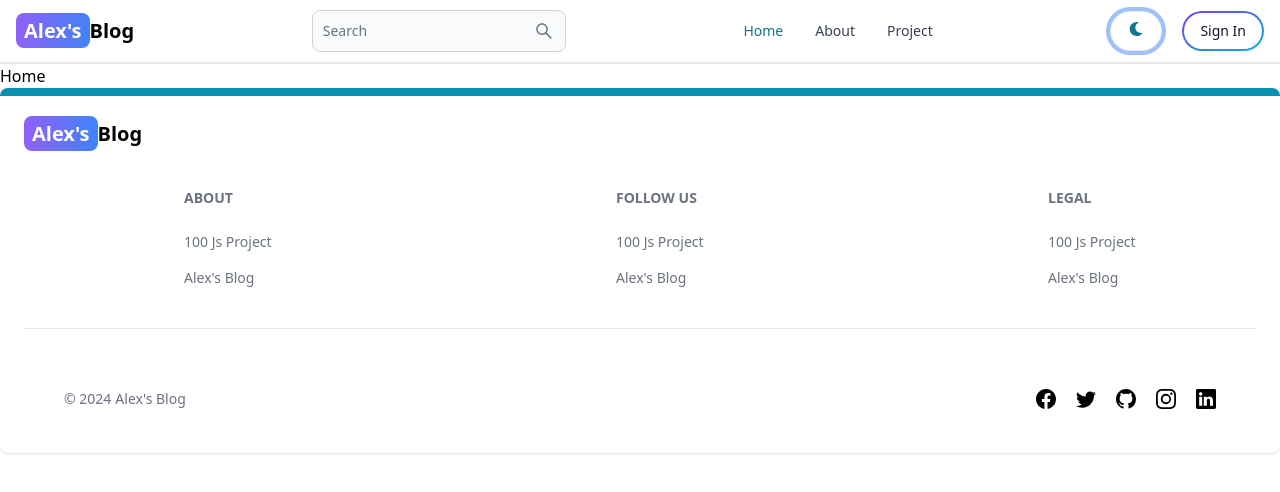
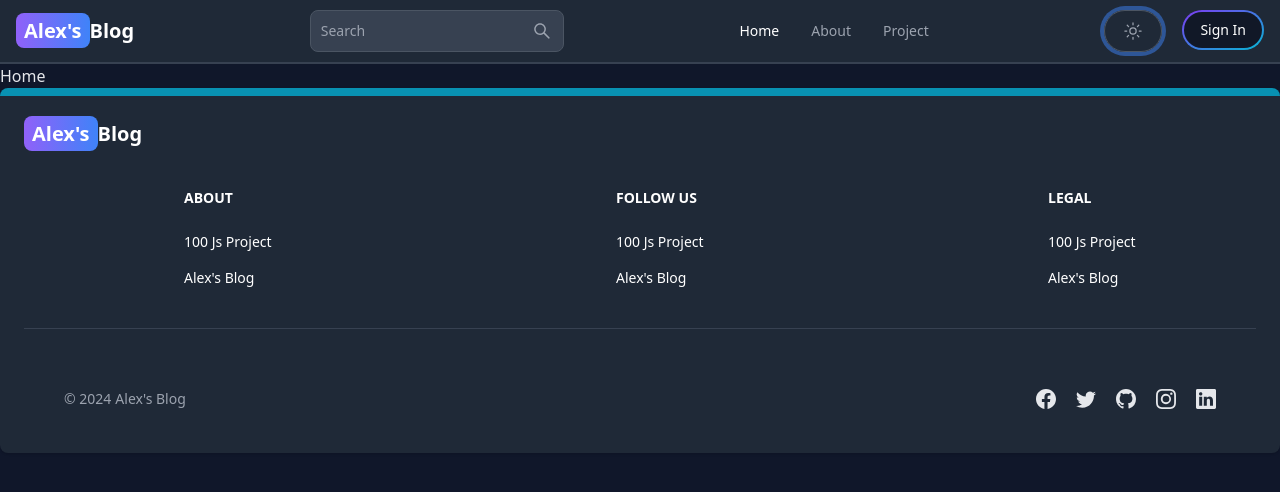
Before and after one commit to AlemayehuDabi/Blog_App, a React (Vite) app in the folder client/: page / in a window 1280 px wide. Both pictures are taken after a click on the button 1136 px from the left and 31 px from the top of the page. Shown: the top 492 px of the page. Built offline with nearby package versions, Linux system fonts and the light colour scheme; no server answers; a web font is replaced by a local one.

Commit message:
dark mode

```diff
--- a/client/src/Redux/rootReducer.js
+++ b/client/src/Redux/rootReducer.js
@@ -1,8 +1,10 @@
-import userSlice from "./userSlice/userSlice";
+import themeSlice from "./theme/themeSlice";
+import userSlice from "./user/userSlice";
 import { combineReducers } from "@reduxjs/toolkit";
 
 const rootReducer = combineReducers({
   user: userSlice,
+  theme: themeSlice,
 });
 
 export default rootReducer;
--- a/client/src/Redux/store.js
+++ b/client/src/Redux/store.js
@@ -13,6 +13,8 @@ const persistedReducer = persistReducer(persistConfig, rootReducer);
 
 export const store = configureStore({
   reducer: persistedReducer,
+  middleware: (getDefaultMiddleware) =>
+    getDefaultMiddleware({ serializableCheck: false }),
 });
 
 export const persistor = persistStore(store);
--- /dev/null
+++ b/client/src/Redux/theme/themeSlice.js
@@ -0,0 +1,19 @@
+import { createSlice } from "@reduxjs/toolkit";
+
+const initialState = {
+  theme: "light",
+};
+
+const themeSlice = createSlice({
+  name: "theme",
+  initialState,
+  reducers: {
+    toggleTheme: (state) => {
+      state.theme = state.theme === "light" ? "dark" : "light";
+    },
+  },
+});
+
+export const { toggleTheme } = themeSlice.actions;
+
+export default themeSlice.reducer;
--- a/client/src/component/Header.jsx
+++ b/client/src/component/Header.jsx
@@ -8,15 +8,18 @@ import {
 import { Link, useLocation } from "react-router-dom";
 import { AiOutlineSearch } from "react-icons/ai";
 import { FaMoon } from "react-icons/fa";
-import { useSelector } from "react-redux";
+import { useSelector, useDispatch } from "react-redux";
 import { Avatar } from "flowbite-react";
 import { GoSignOut } from "react-icons/go";
 import { CgProfile } from "react-icons/cg";
+import { toggleTheme } from "../Redux/theme/themeSlice";
+import { IoSunnyOutline } from "react-icons/io5";
 
 const Header = () => {
   const path = useLocation().pathname;
   const { currentUser } = useSelector((state) => state.user);
-
+  const { theme } = useSelector((state) => state.theme);
+  const dispatch = useDispatch();
   return (
     <Navbar className="border-b-2">
       <Link
@@ -40,8 +43,12 @@ const Header = () => {
         <AiOutlineSearch />
       </Button>
       <div className="flex space-x-5 md:order-2">
-        <Button color="gray" pill>
-          <FaMoon />
+        <Button color="gray" pill onClick={() => dispatch(toggleTheme())}>
+          {theme === "light" ? (
+            <FaMoon size={20} />
+          ) : (
+            <IoSunnyOutline size={20} />
+          )}
         </Button>
         {currentUser ? (
           <Dropdown
--- /dev/null
+++ b/client/src/component/themeComponent.jsx
@@ -0,0 +1,12 @@
+import { useSelector } from "react-redux";
+
+export default function ThemeComponent({ children }) {
+  const { theme } = useSelector((state) => state.theme);
+  return (
+    <div className={theme}>
+      <div className="bg-white text-black dark:bg-[rgb(16,23,42)] dark:text-gray-200 min-h-screen">
+        {children}
+      </div>
+    </div>
+  );
+}
--- a/client/src/main.jsx
+++ b/client/src/main.jsx
@@ -7,14 +7,17 @@ import { Provider } from "react-redux";
 import { store } from "./Redux/store.js";
 import { PersistGate } from "redux-persist/integration/react";
 import { persistor } from "./Redux/store.js";
+import ThemeComponent from "./component/themeComponent.jsx";
 
 createRoot(document.getElementById("root")).render(
   <StrictMode>
     <PersistGate persistor={persistor}>
       <Provider store={store}>
-        <Router>
-          <App />
-        </Router>
+        <ThemeComponent>
+          <Router>
+            <App />
+          </Router>
+        </ThemeComponent>
       </Provider>
     </PersistGate>
   </StrictMode>
--- a/client/src/pages/Login.jsx
+++ b/client/src/pages/Login.jsx
@@ -2,11 +2,7 @@ import { Alert, Button, Label, Spinner, TextInput } from "flowbite-react";
 import React, { useState } from "react";
 import { Link, useNavigate } from "react-router-dom";
 import { useSelector, useDispatch } from "react-redux";
-import {
-  userStart,
-  userFailure,
-  userSuccess,
-} from "../Redux/userSlice/userSlice";
+import { userStart, userFailure, userSuccess } from "../Redux//user/userSlice";
 import OAuth from "../component/OAuth";
 
 const SignIn = () => {
--- a/client/src/pages/SignUp.jsx
+++ b/client/src/pages/SignUp.jsx
@@ -2,11 +2,7 @@ import { Alert, Button, Label, Spinner, TextInput } from "flowbite-react";
 import React, { useState } from "react";
 import { Link, useNavigate } from "react-router-dom";
 import { useDispatch, useSelector } from "react-redux";
-import {
-  userStart,
-  userFailure,
-  userSuccess,
-} from "../Redux/userSlice/userSlice";
+import { userStart, userFailure, userSuccess } from "../Redux/user/userSlice";
 import OAuth from "../component/OAuth";
 
 const SignUp = () => {
```
Also changed, not shown: client/src/component/OAuth.jsx (+1 -6 lines), client/src/Redux/user/userSlice.js (renamed from client/src/Redux/userSlice/userSlice.js).
